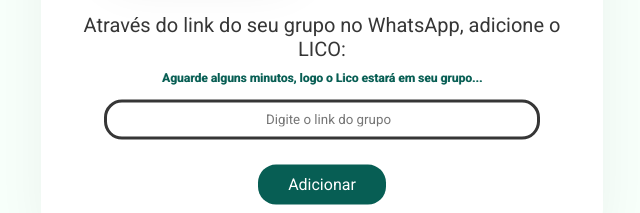
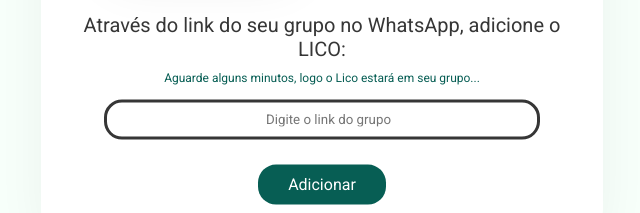
Before and after one commit to jhonataT/LicoInterface, a website: page src/views/link.html in a window 1280 px wide. Shown: the part 503-716 px from the top of the page, without its empty margins (318-958 px from the left). Drawn offline with Linux system fonts and the light colour scheme.

```diff
--- a/public/styles/main.css
+++ b/public/styles/main.css
@@ -42,10 +42,9 @@
     margin-top: 0px;
     margin-bottom: 0px;
     font-family: 'Roboto', sans-serif;
-    font-weight: bold;
+    font-weight: normal;
     font-size: 12px;
-    color: #075e5487;
-    text-shadow: #075e54 0.5px 0.5px 0.5px;
+    color:  #075e54;
 }
 
 .backgroundBoxes {
```
